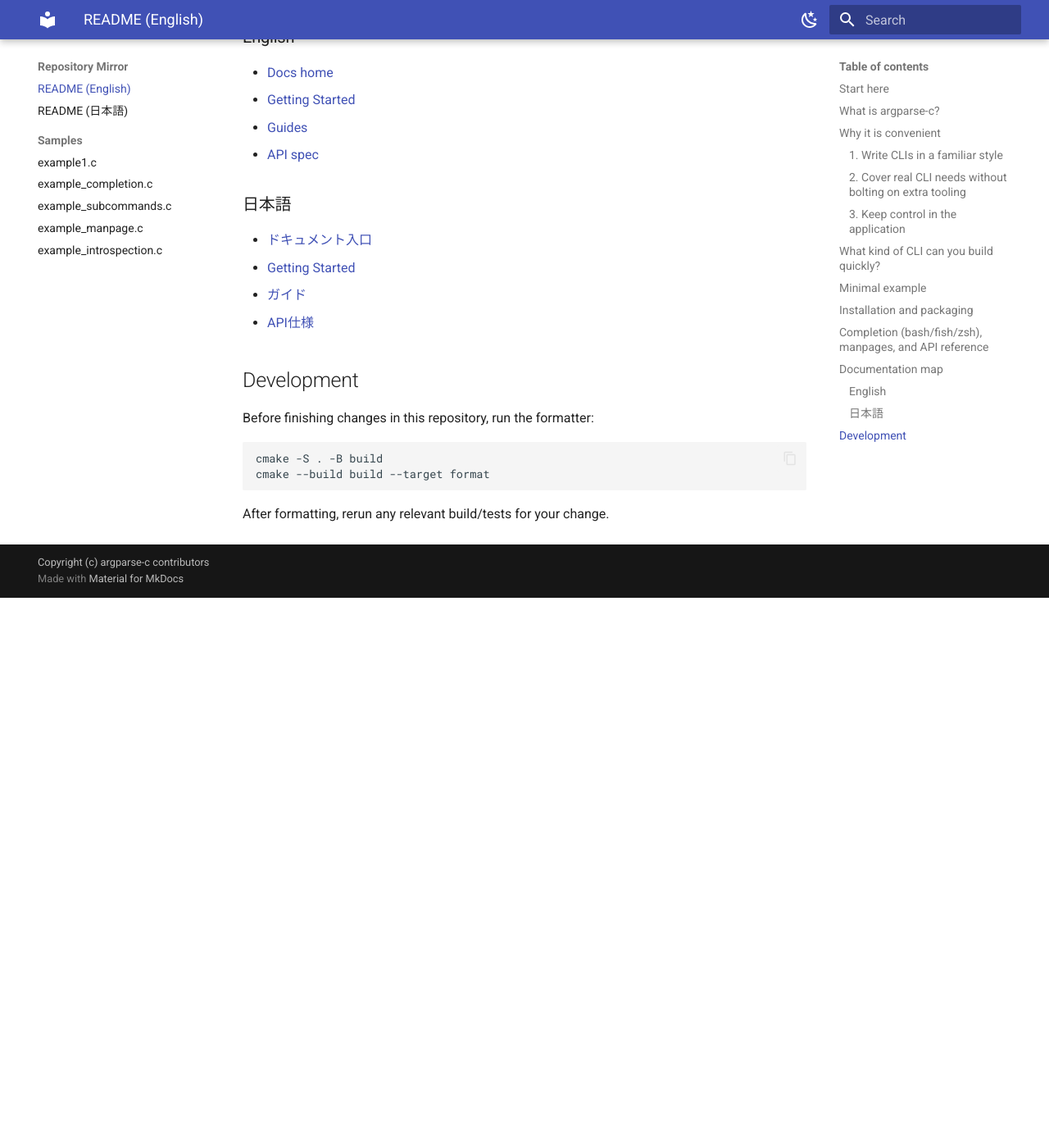
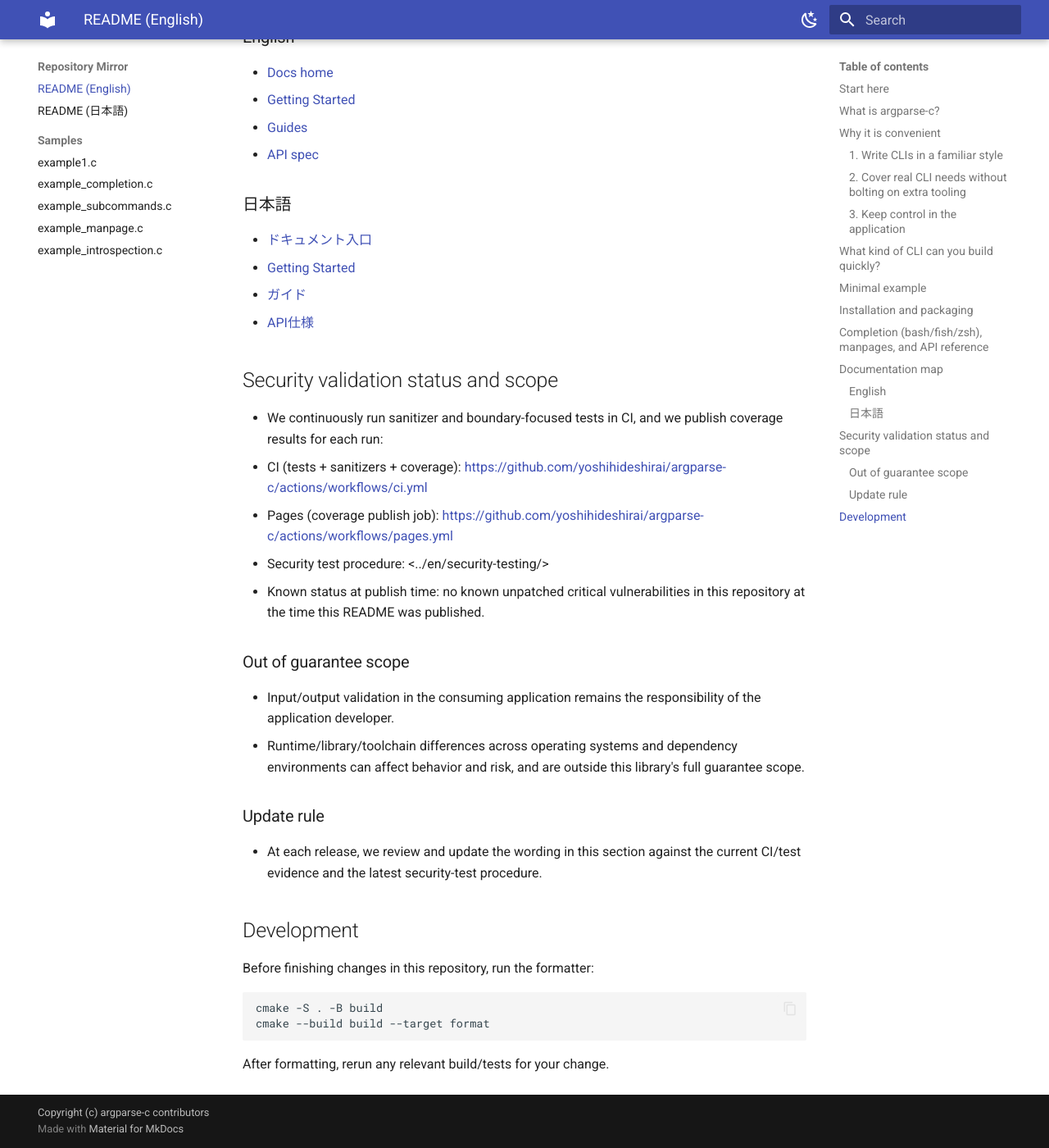
Before and after one commit to YoshihideShirai/argparse-c, an MkDocs documentation site: the page built from docs/repository/README.md, in a window 1280 px wide and 1400 px high, scrolled down 3924 px. Shown: the whole window at 82% size. Built offline with MkDocs 1.6.1 and Material for MkDocs 9.7.7, drawn with Linux system fonts in a browser that asks for light colours; before the commit the page ends 4653 px from its top, so only the background shows below that.

Commit message:
docs: sync repository docs to fix CI sync check

```diff
--- a/docs/repository/README.md
+++ b/docs/repository/README.md
@@ -156,6 +156,23 @@ The README no longer carries the detailed setup steps. Use the docs site for com
 - [ガイド](../ja/guides/)
 - [API仕様](../api-spec.ja.md)
 
+## Security validation status and scope
+
+- We continuously run sanitizer and boundary-focused tests in CI, and we publish coverage results for each run:
+  - CI (tests + sanitizers + coverage): <https://github.com/yoshihideshirai/argparse-c/actions/workflows/ci.yml>
+  - Pages (coverage publish job): <https://github.com/yoshihideshirai/argparse-c/actions/workflows/pages.yml>
+- Security test procedure: <../en/security-testing/>
+- Known status at publish time: no known unpatched critical vulnerabilities in this repository at the time this README was published.
+
+### Out of guarantee scope
+
+- Input/output validation in the consuming application remains the responsibility of the application developer.
+- Runtime/library/toolchain differences across operating systems and dependency environments can affect behavior and risk, and are outside this library's full guarantee scope.
+
+### Update rule
+
+- At each release, we review and update the wording in this section against the current CI/test evidence and the latest security-test procedure.
+
 ## Development
 
 Before finishing changes in this repository, run the formatter:
```
Also changed, not shown: README.ja.md (+1 -1 lines), README.md (+1 -1 lines), docs/repository/README.ja.md (+17 -0 lines).
